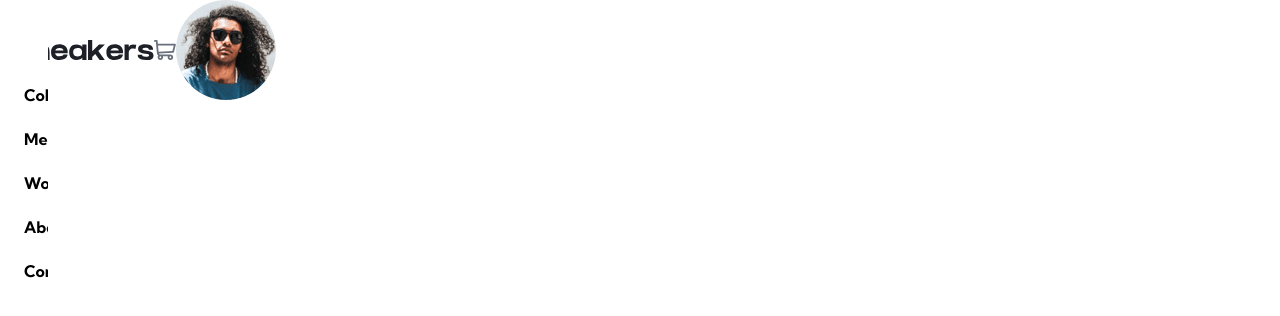
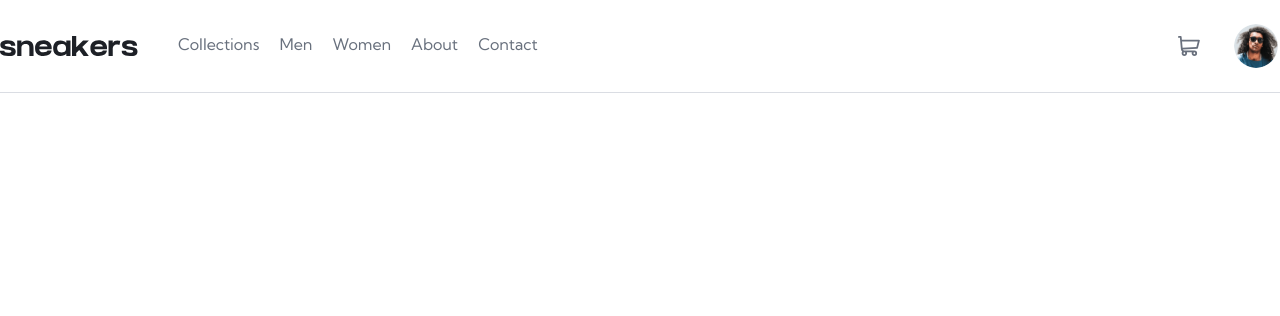
Before and after one commit to 7savv7/frontendmentor, a React (Vite) app in the folder intermediate/ecommerce-product-page/: page / in a window 1280 px wide. Shown: the top 316 px of the page. Built offline with nearby package versions, Linux system fonts and the light colour scheme.

Commit message:
[ecommerce-product-page]: Finalize header

```diff
--- a/intermediate/ecommerce-product-page/src/components/Header.tsx
+++ b/intermediate/ecommerce-product-page/src/components/Header.tsx
@@ -2,17 +2,54 @@ import { useState } from "react";
 
 function Header() {
   const [side, setSide] = useState<boolean>(false);
+  const [animation, setAnimation] = useState<boolean>(false);
+  const [cart, setCart] = useState<boolean>(false);
+
+  const openSideBar = () => {
+    setSide(true);
+    setTimeout(() => {
+      setAnimation(true);
+    }, 0);
+  };
+
+  const closeSideBar = () => {
+    setAnimation(false);
+    setTimeout(() => {
+      setSide(false);
+    }, 300);
+  };
+
   return (
-    <header className="flex items-center">
-      <div className="flex items-center">
-        <img onClick={() => setSide(true)} src="/images/icon-menu.svg" alt="menu" />
+    <header className="relative flex items-center justify-between p-5 lg:border-b lg:p-0 lg:border-gblue/50">
+      <div className="flex items-center gap-5 lg:gap-10">
+        <img
+          onClick={openSideBar}
+          className="lg:hidden"
+          src="/images/icon-menu.svg"
+          alt="menu"
+        />
         <img src="/images/logo.svg" alt="logo" />
 
-        <nav className={`absolute ${side ? "bg-black/75" : "bg-transparent"} top-0 left-0 h-full w-full`}>
-          <ul className={`bg-white h-full overflow-hidden ${side ? "max-w-[60%]" : "max-w-0"} w-[60%] p-6 flex flex-col gap-5 [&>li]:font-bold`}>
+        <nav
+          onClick={(e) => {
+            if (e.target === e.currentTarget) {
+              closeSideBar();
+            }
+          }}
+          className={`fixed z-10 top-0 left-0 h-full w-full transition-all duration-[0.3s]
+            ${side ? "flex" : "hidden"} ${animation ? "bg-black/75" : "bg-transparent"}
+            lg:flex lg:static lg:w-fit lg:bg-transparent`}
+        >
+          <ul
+            className={`bg-white h-full overflow-hidden w-[60%] flex flex-col gap-5 [&>li]:font-bold
+            transition-all duration-[0.3s] ${animation ? "max-w-[60%] p-6" : "max-w-0 p-0"}
+            lg:max-w-fit lg:w-fit lg:flex-row lg:items-center lg:[&>li]:font-normal lg:text-dgblue
+            lg:[&>li]:cursor-pointer lg:[&>li]:h-full lg:[&>li]:py-8 lg:[&>li]:border-b-4
+            lg:[&>li]:border-transparent lg:[&>li:hover]:border-orange lg:[&>li:hover]:text-black`}
+          >
             <img
-              onClick={() => setSide(false)}
-              className="w-[14px] h-[15px] mb-6"
+              onClick={closeSideBar}
+              className="w-[14px] h-[15px] mb-6 lg:hidden"
               src="/images/icon-close.svg"
               alt="close"
             />
@@ -25,9 +62,38 @@ function Header() {
         </nav>
       </div>
 
-      <div className="flex items-center">
-        <img src="/images/icon-cart.svg" alt="cart" />
-        <img src="/images/image-avatar.png" alt="avatar" />
+      <div className="flex items-center gap-5 lg:gap-8">
+        <div className="lg:relative">
+          <div onClick={() => setCart((prev) => !prev)}>
+            <img src="/images/icon-cart.svg" alt="cart" />
+            <div>
+              <p></p>
+            </div>
+          </div>
+
+          {cart && (
+            <div className="absolute top-[100%] p-2 w-full right-0 bg-transparent lg:w-100">
+              <div className="bg-white rounded-xl shadow-xl">
+                <div className="p-4 border-b border-gblue/80">
+                  <p className="font-bold">Cart</p>
+                </div>
+
+                <div className="p-4">
+                  <p className="w-full my-20 text-center text-dgblue font-bold">
+                    Your cart is empty.
+                  </p>
+                </div>
+              </div>
+            </div>
+          )}
+        </div>
+
+        <img
+          className="cursor-pointer border-2 border-transparent w-8 h-8 rounded-full
+          lg:w-12 lg:h-12 hover:border-orange"
+          src="/images/image-avatar.png"
+          alt="avatar"
+        />
       </div>
     </header>
   );
```
